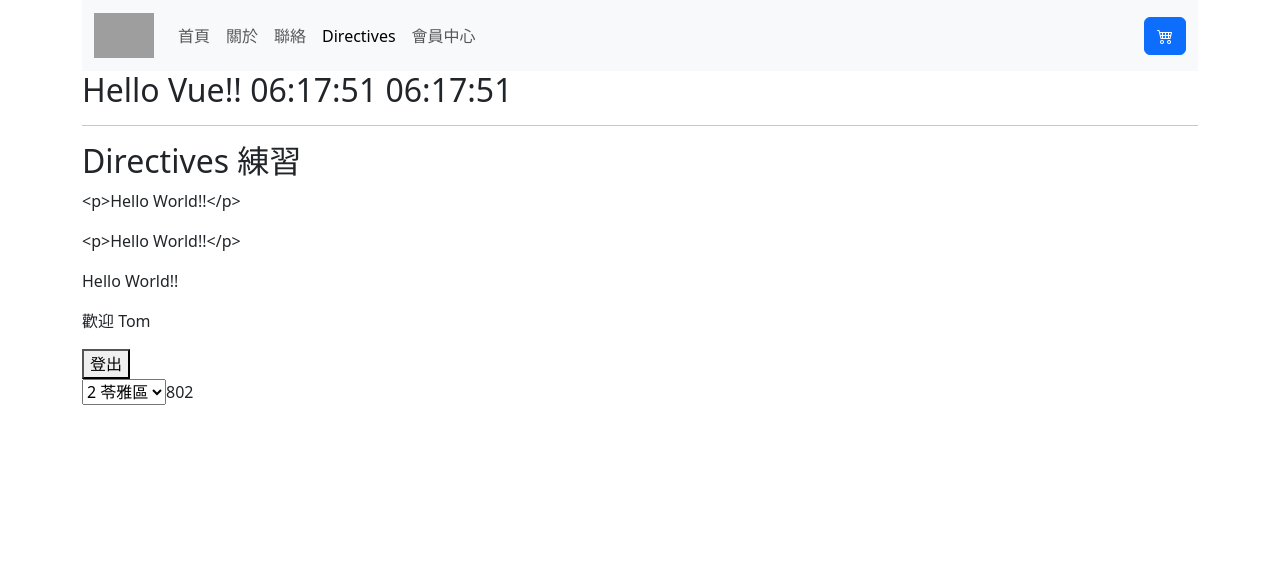
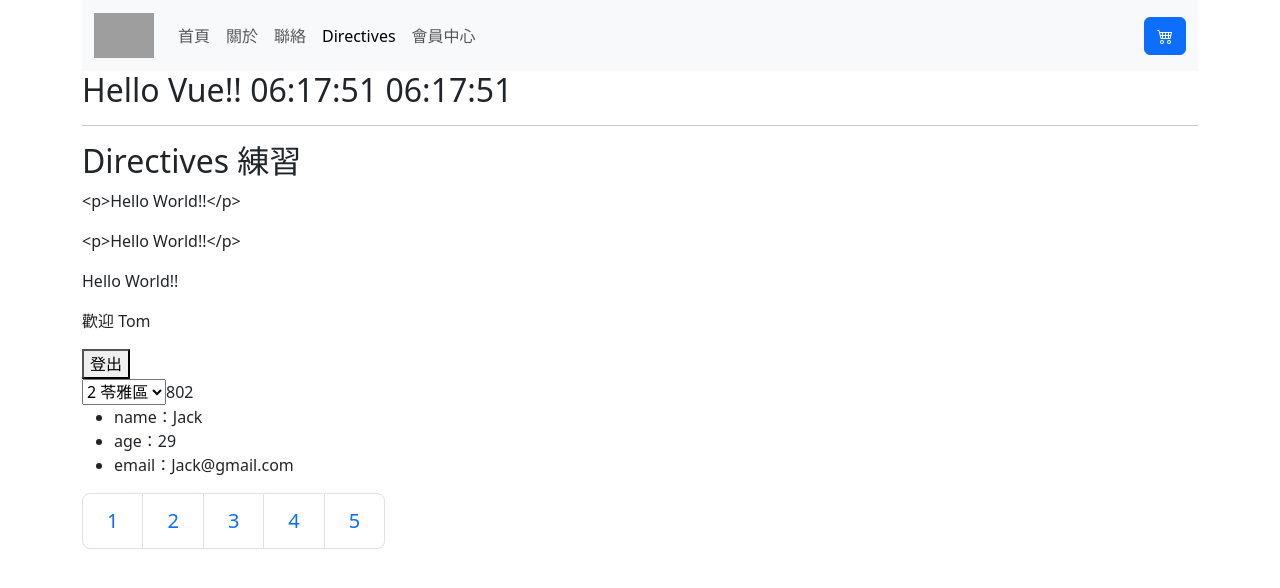
Before and after one commit to HsiaoHungWang/vue-fuen144, a Vue app: page /directives in a window 1280 px wide. Shown: the top 588 px of the page. Built offline with nearby package versions, Linux system fonts and the light colour scheme; grey boxes are pictures that could not be loaded.

Commit message:
v-for 讀取物件、產生數字範圍

```diff
--- a/src/views/DirectivesView.vue
+++ b/src/views/DirectivesView.vue
@@ -13,6 +13,9 @@ const regions = ref([
     {"name":"鼓山區","code":804}
 ])
 const selectedOption = ref('802')
+
+const user = ref({"name":"Jack","age":29,"email":"Jack@gmail.com"})
+
 
 setTimeout(()=>{
     isLoading.value = false
@@ -40,6 +43,18 @@ setTimeout(()=>{
         <option v-for="(region, index) in regions" :key="region.code" :value="region.code">{{index}} {{region.name}}</option>
     </select>
     <span>{{ selectedOption }}</span>
+
+    <ul>
+        <li v-for="(value, key) in user">{{key}}：{{ value }}</li>
+    </ul>
+
+    <nav aria-label="...">
+  <ul class="pagination pagination-lg">
+    <li class="page-item" v-for="i in 5"><a class="page-link" href="#">{{i}}</a></li>
+  </ul>
+</nav>
+
+
     </div>
 </template>
 
```
